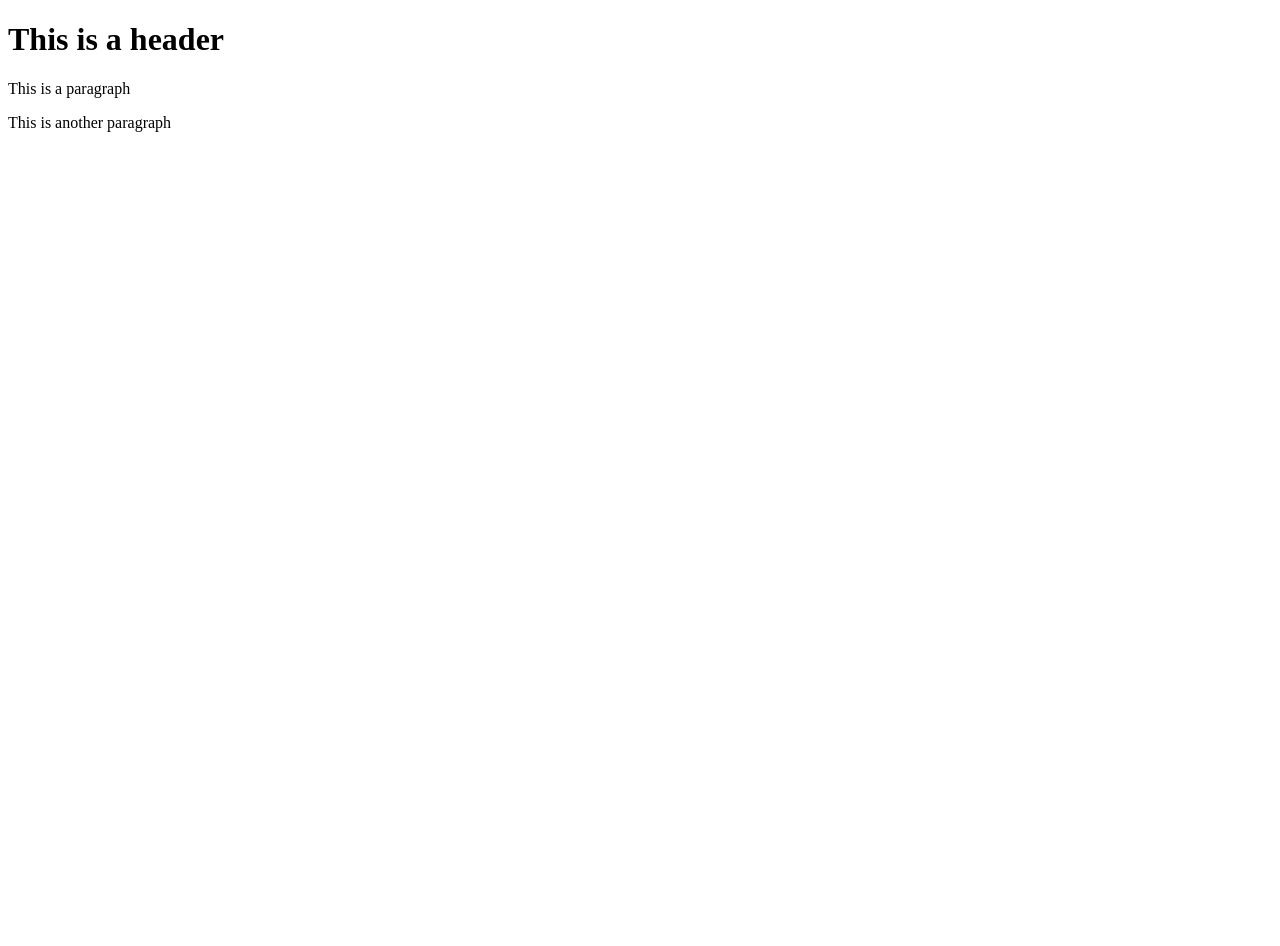
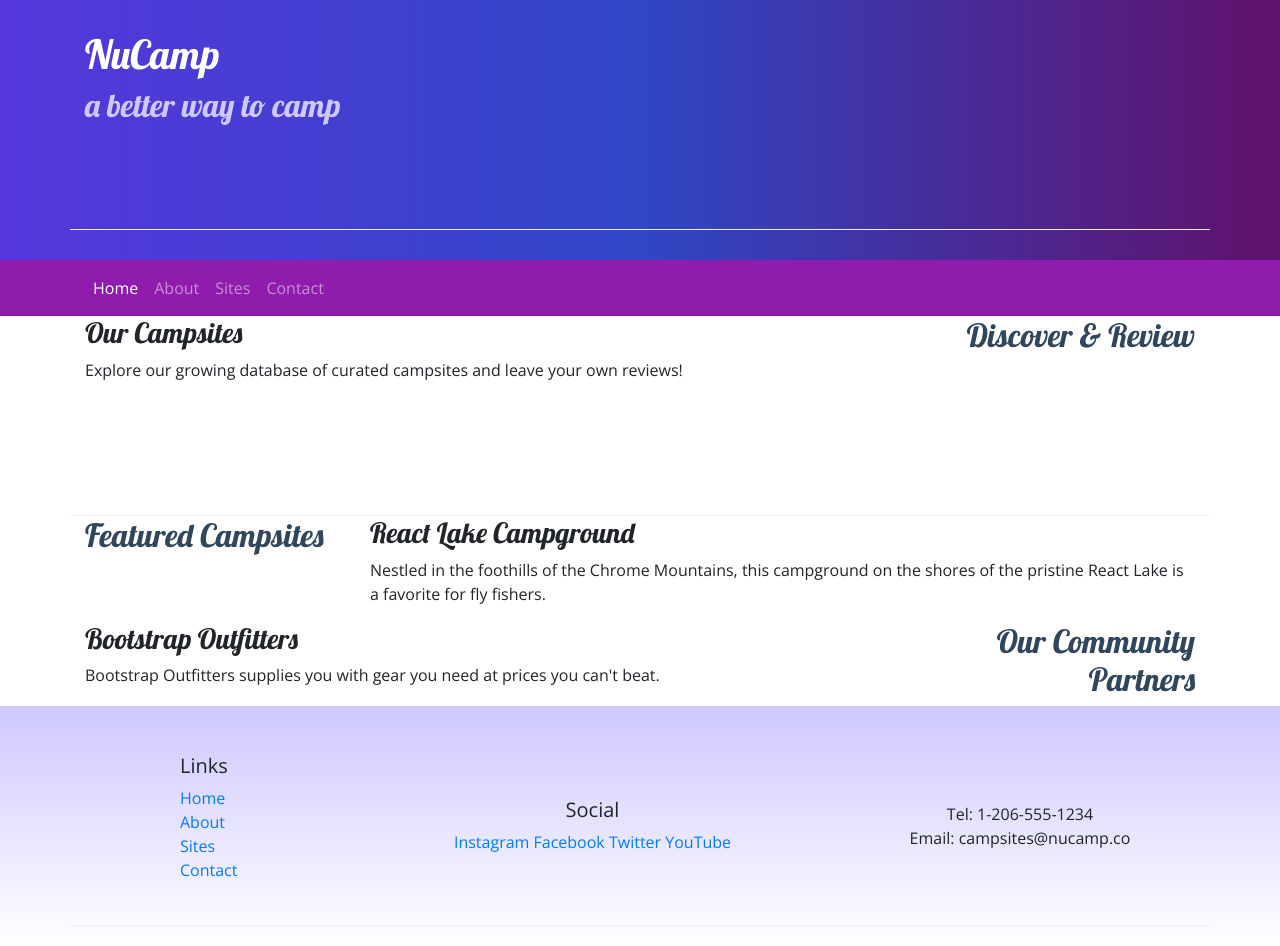
Before and after one commit to ericdeleon/git-test, a website: page index.html in a window 1280 px wide. Before the commit the page ends 800 px from the top, so only its background shows below. Drawn offline with nearby package versions, Linux system fonts and the light colour scheme; files that its build step writes are made by us from their sources.

Commit message:
Add files via upload

```diff
--- a/index.html
+++ b/index.html
@@ -1,8 +1,115 @@
 <!DOCTYPE html>
-<html>
-    <body>
-        <h1>This is a header</h1>
-        <p>This is a paragraph</p>
-        <p>This is another paragraph</p>
-    </body>
+<html lang="en">
+
+    <head>
+        <!-- Required meta tags always come first -->
+        <meta charset="utf-8" />
+        <meta name="viewport" content="width=device-width, initial-scale=1" />
+
+        <!-- Bootstrap CSS -->
+        <link rel="stylesheet" href="node_modules/bootstrap/dist/css/bootstrap.min.css" />
+
+        <!-- Additional CSS must be placed after Bootstrap CSS -->
+        <link rel="stylesheet" href="https://fonts.googleapis.com/css?family=Lobster|Open+Sans" />
+        <link rel="stylesheet" href="css/styles.css" />
+        <title>NuCamp: A Better Way To Camp</title>
+    </head>
+
+<body>
+    <header class="jumbotron jumbotron-fluid">
+        <div class="container">
+            <div class="row row-content align-items center">
+                <div class="col">
+                    <div>
+                        <h1>NuCamp</h1>
+                        <h2>a better way to camp</h2>
+                    </div>
+                </div>
+            </div>
+        </div>
+    </header>
+
+    <nav class="navbar navbar-expand-sm navbar-dark sticky-top">
+        <div class ="container">
+            <button class="navbar-toggler ml-auto" type="button" data-toggle="collapse" data-target="#nucampNavbar">
+                <span class="navbar-toggler-icon"></span>
+            </button>
+            <div class="collapse navbar-collapse" id="nucampNavbar">
+                <ul class="navbar-nav">
+                    <li class="nav-item active"><a class="nav-link" href="#">Home</a></li>
+                    <li class="nav-item"><a class="nav-link" href="aboutus.html">About</a></li>
+                    <li class="nav-item"><a class="nav-link" href="#">Sites</a></li>
+                    <li class="nav-item"><a class="nav-link" href="#">Contact</a></li>
+                </ul>
+            </div>
+        </div>
+    </nav>
+
+    <div class="container">
+        <div class="row row-content align-items center">
+            <div class="col-sm-4 order-sm-last col-md-3">
+                <h2 class="text-sm-right">Discover & Review</h2>
+            </div>
+            <div class="col">
+                <h3>Our Campsites</h3>
+                <p class="d-none d-sm-block">Explore our growing database of curated campsites and leave your own reviews!</p>
+            </div>
+        </div>
+
+        <div class="row">
+            <div class="col-sm-4 col-md-3">
+                <h2>Featured Campsites</h2>
+            </div>
+            <div class="col">
+                <h3>React Lake Campground</h3>
+                <p class="d-none d-sm-block">Nestled in the foothills of the Chrome Mountains, this campground on the shores of the pristine React Lake is a favorite for fly fishers.</p>
+            </div>
+        </div>
+
+        <div class="row">
+            <div class="col-sm-4 order-sm-last col-md-3">
+                <h2 class="text-sm-right">Our Community Partners</h2>
+            </div>
+            <div class="col">
+                <h3>Bootstrap Outfitters</h3>
+                <p class="d-none d-sm-block">Bootstrap Outfitters supplies you with gear you need at prices you can't beat.</p>
+            </div>
+        </div>
+    </div>
+    <footer>
+        <div class="container">
+            <div class="row row-content align-items-center">
+                <div class="col 4 col-sm-2 offset-1">
+                    <h5>Links</h5>
+                    <ul class="list-unstyled">
+                        <li><a href="#">Home</a></li>
+                        <li><a href="aboutus.html">About</a></li>
+                        <li><a href="#">Sites</a></li>
+                        <li><a href="#">Contact</a></li>
+                    </ul>
+                </div>
+                <div class="col-6 col-sm-5 text-center">
+                    <h5>Social</h5>
+                    <a href="http://instagram.com/">Instagram</a>
+                    <a href="http://facebook.com/">Facebook</a>
+                    <a href="http://twitter.com/">Twitter</a>
+                    <a href="http://youtube.com/">YouTube</a>
+                </div>
+
+                <div class="col-sm-4 text-center">
+                    Tel: 1-206-555-1234<br />
+                    Email: campsites@nucamp.co
+                </div>
+            </div>
+        </div>
+
+    </footer>
+
+    <!-- jQuery must come first, then Popper.js, then the Bootstrap JavaScript plugins.-->
+    <script src="node_modules/jquery/dist/jquery.slim.min.js"></script>
+    <script src="node_modules/popper.js/dist/umd/popper.min.js"></script>
+    <script src="node_modules/bootstrap/dist/js/bootstrap.min.js"></script>
+
+</body>
+
 </html>
```
